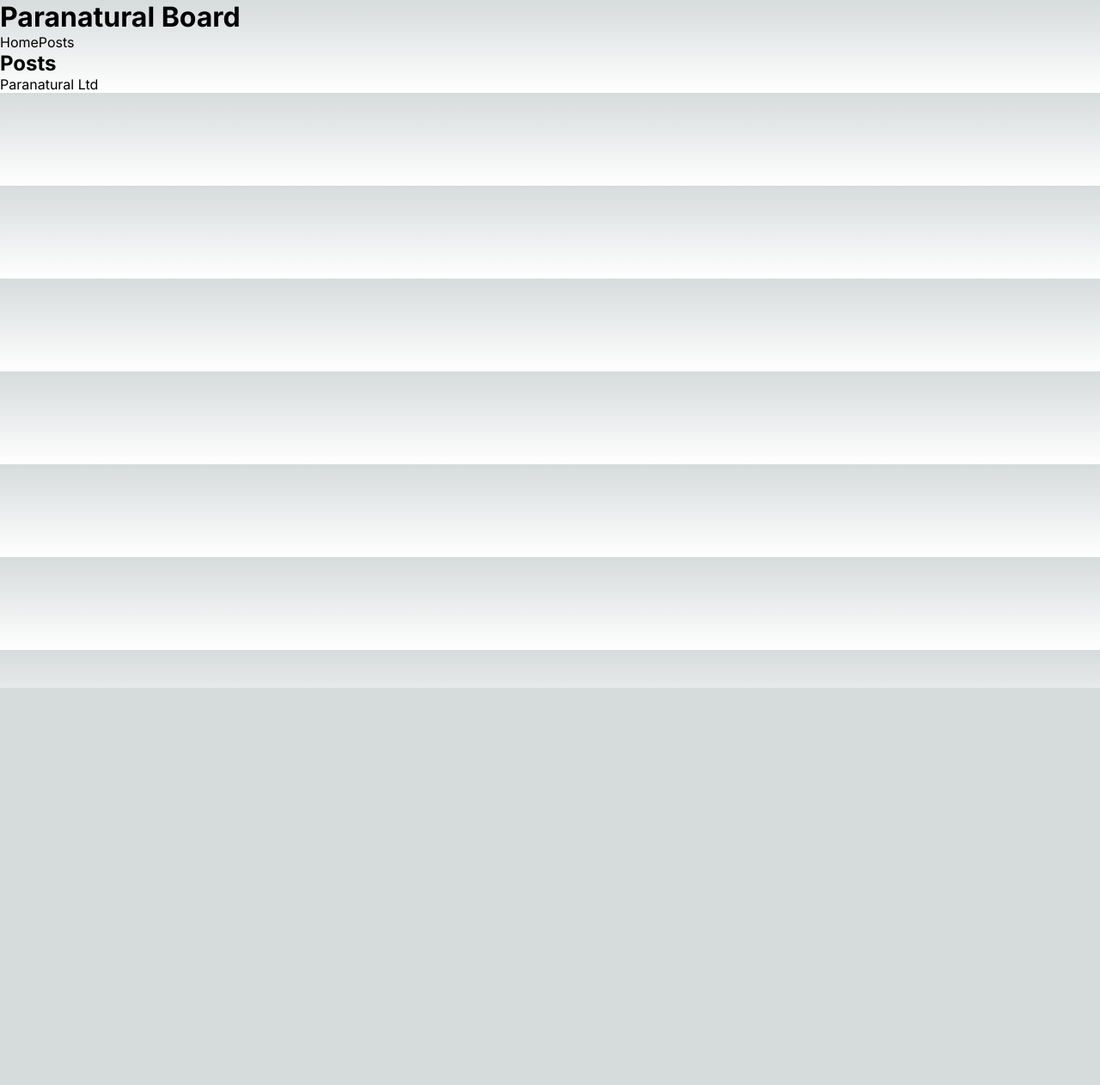
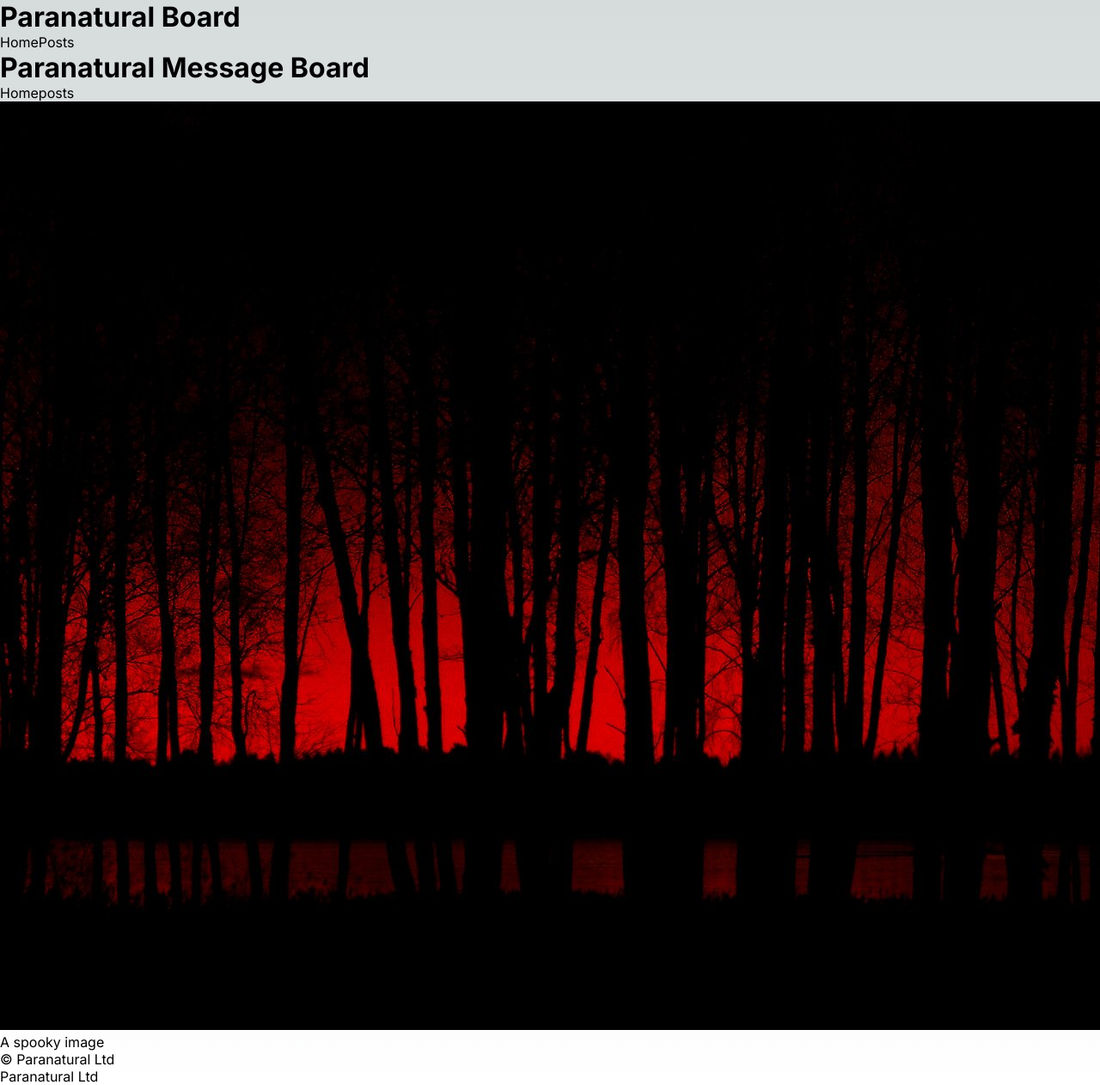
Before and after one commit to mack070/Week-08-Project, a Next.js app: page /posts/1 in a window 1280 px wide. Shown: the whole page at 86% size. Before the commit the page ends 800 px from the top, so only its background shows below. Built offline with nearby package versions, Linux system fonts and the light colour scheme.

Commit message:
Fifth-Update

```diff
--- a/src/app/page.js
+++ b/src/app/page.js
@@ -1,5 +1,8 @@
 import { sql } from "@vercel/postgres";
 import Image from "next/image";
+import Link from "next/link";
+import Button from "../components/Button";
+import Paranatural from "@/../public/Paranatural.jpg";
 export default async function Home () {
 const posts = await sql`SELECT * FROM posts`;
 
@@ -16,5 +19,5 @@ const posts = await sql`SELECT * FROM posts`;
       );
     })}
   </div>
-  );
+);
 }
--- a/src/app/posts/[id]/page.jsx
+++ b/src/app/posts/[id]/page.jsx
@@ -1,7 +1,27 @@
-export default function Home() {
-    return (
-      <div>
-        <h2>Posts</h2>
-      </div>
-    );
-  }
+import postStyles from "@/app/page.module.css";
+import Link from "next/link";
+export default function Post() {
+  return (
+    <div className={postStyles.maincontainer}>
+      <header className={postStyles.header}>
+        <h1>Paranatural Message Board</h1>
+        <nav>
+          <Link href="/">Home</Link>
+          <Link href="/posts">posts</Link>
+        </nav>
+      </header>
+
+      <main className="flex">
+        <div>
+          <img src="../Paranatural.jpg" alt="Paranatural" />
+        </div>
+        <article className="flex">
+          <p>A spooky image</p>
+        </article>
+      </main>
+      <footer className={postStyles.footer}>
+        <p>&copy; Paranatural Ltd</p>
+      </footer>
+    </div>
+  );
+}
--- /dev/null
+++ b/src/components/Button.jsx
@@ -0,0 +1,3 @@
+export default function Button() {
+    return <button className="mainButton">Button</button>;
+  }
```
Also changed, not shown: src/app/posts/page.jsx (+25 -0 lines).
